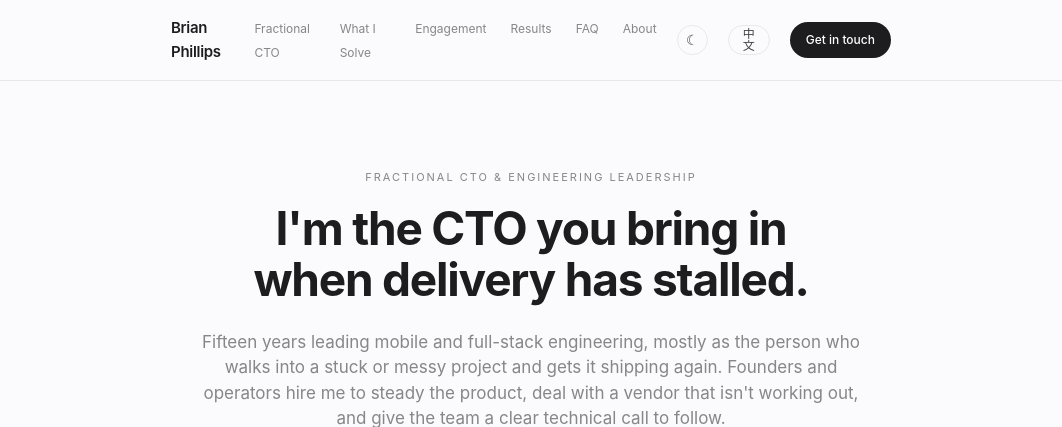
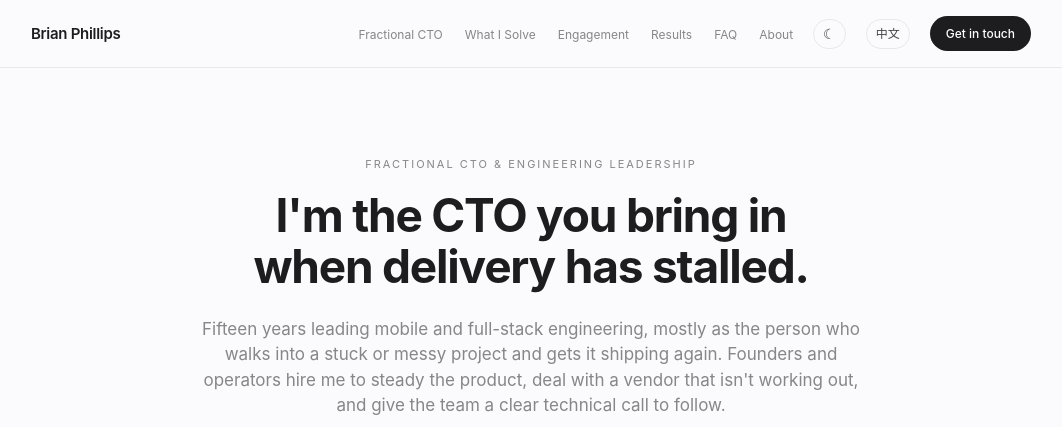
Before and after one commit to unipheas/unipheas.github.io, a PHP site: page / in a window 1280 px wide. Shown: the top 427 px of the page, without its empty margins (109-1171 px from the left). Run offline with PHP 8.4, Linux system fonts and the light colour scheme.

Commit message:
Fix cramped nav: widen bar, stop label wrapping, collapse earlier
The English nav (six links plus toggles and CTA) was constrained to the
800px content width, forcing labels to wrap onto two lines. Widen the nav
to the 1080px wide-section width, add white-space:nowrap to the logo and
links, and collapse to the hamburger at <=960px so medium screens get the
clean mobile menu instead of a cramped row.

https://claude.ai/code/session_01HBXn8GetUA9S5JPP1pHFx1

```diff
--- a/css/style.css
+++ b/css/style.css
@@ -158,12 +158,13 @@ img {
 }
 
 .nav-inner {
-  max-width: var(--max-width);
+  max-width: var(--max-width-wide);
   margin: 0 auto;
   padding: 16px 40px;
   display: flex;
   justify-content: space-between;
   align-items: center;
+  gap: 24px;
 }
 
 .nav-logo {
@@ -172,6 +173,7 @@ img {
   letter-spacing: -0.3px;
   color: var(--color-primary);
   text-decoration: none;
+  white-space: nowrap;
 }
 
 .nav-logo:hover {
@@ -180,7 +182,7 @@ img {
 
 .nav-links {
   display: flex;
-  gap: 24px;
+  gap: 22px;
   list-style: none;
 }
 
@@ -189,6 +191,7 @@ img {
   color: var(--color-tertiary);
   text-decoration: none;
   transition: color 0.2s ease;
+  white-space: nowrap;
 }
 
 .nav-links a:hover {
@@ -997,7 +1000,8 @@ img {
   }
 }
 
-@media (max-width: 768px) {
+/* Collapse the full nav to the hamburger before it gets cramped */
+@media (max-width: 960px) {
   .nav-links {
     display: none;
   }
@@ -1017,7 +1021,9 @@ img {
   .mobile-nav {
     display: block;
   }
+}
 
+@media (max-width: 768px) {
   .nav-inner {
     padding: 16px 24px;
   }
```
